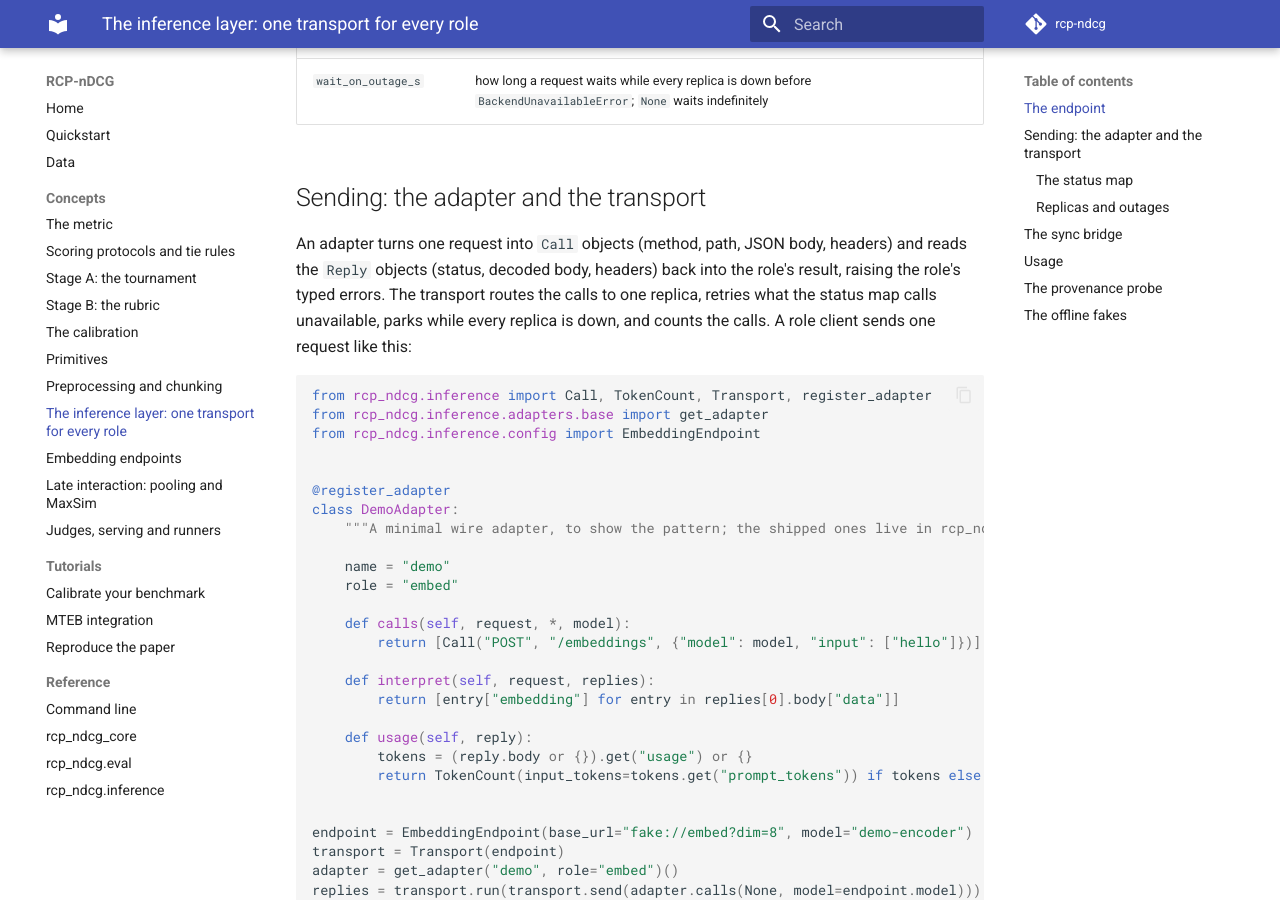
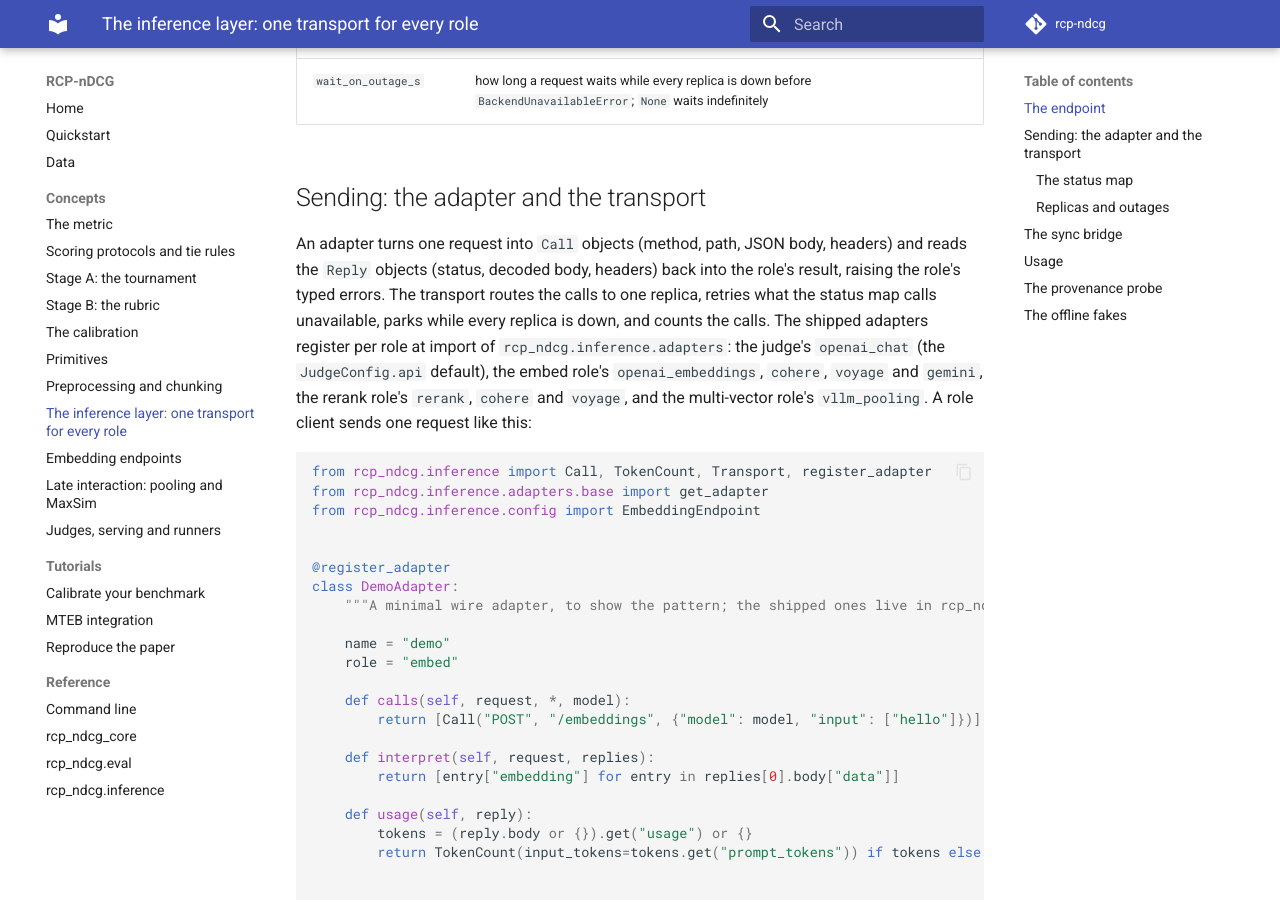
Before and after one commit to cohere-ai/rcp-ndcg, an MkDocs documentation site: the page built from docs/concepts/inference.md, in a window 1280 px wide and 900 px high, scrolled down 1047 px. Built offline with MkDocs 1.6.1 and Material for MkDocs 9.7.7, drawn with Linux system fonts in a browser that asks for light colours; comment, search, counter and statistics services are not loaded.

Commit message:
Close the follow-up verifier notes: carry cached tokens through add_usage, name the shipped adapters per role

````diff
--- a/docs/concepts/inference.md
+++ b/docs/concepts/inference.md
@@ -32,7 +32,10 @@ runtime fields that never enter an identity.
 An adapter turns one request into `Call` objects (method, path, JSON body, headers) and reads the `Reply`
 objects (status, decoded body, headers) back into the role's result, raising the role's typed errors. The
 transport routes the calls to one replica, retries what the status map calls unavailable, parks while every
-replica is down, and counts the calls. A role client sends one request like this:
+replica is down, and counts the calls. The shipped adapters register per role at import of
+`rcp_ndcg.inference.adapters`: the judge's `openai_chat` (the `JudgeConfig.api` default), the embed role's
+`openai_embeddings`, `cohere`, `voyage` and `gemini`, the rerank role's `rerank`, `cohere` and `voyage`, and the
+multi-vector role's `vllm_pooling`. A role client sends one request like this:
 
 ```python
 from rcp_ndcg.inference import Call, TokenCount, Transport, register_adapter
````
Also changed, not shown: 2 other files.
